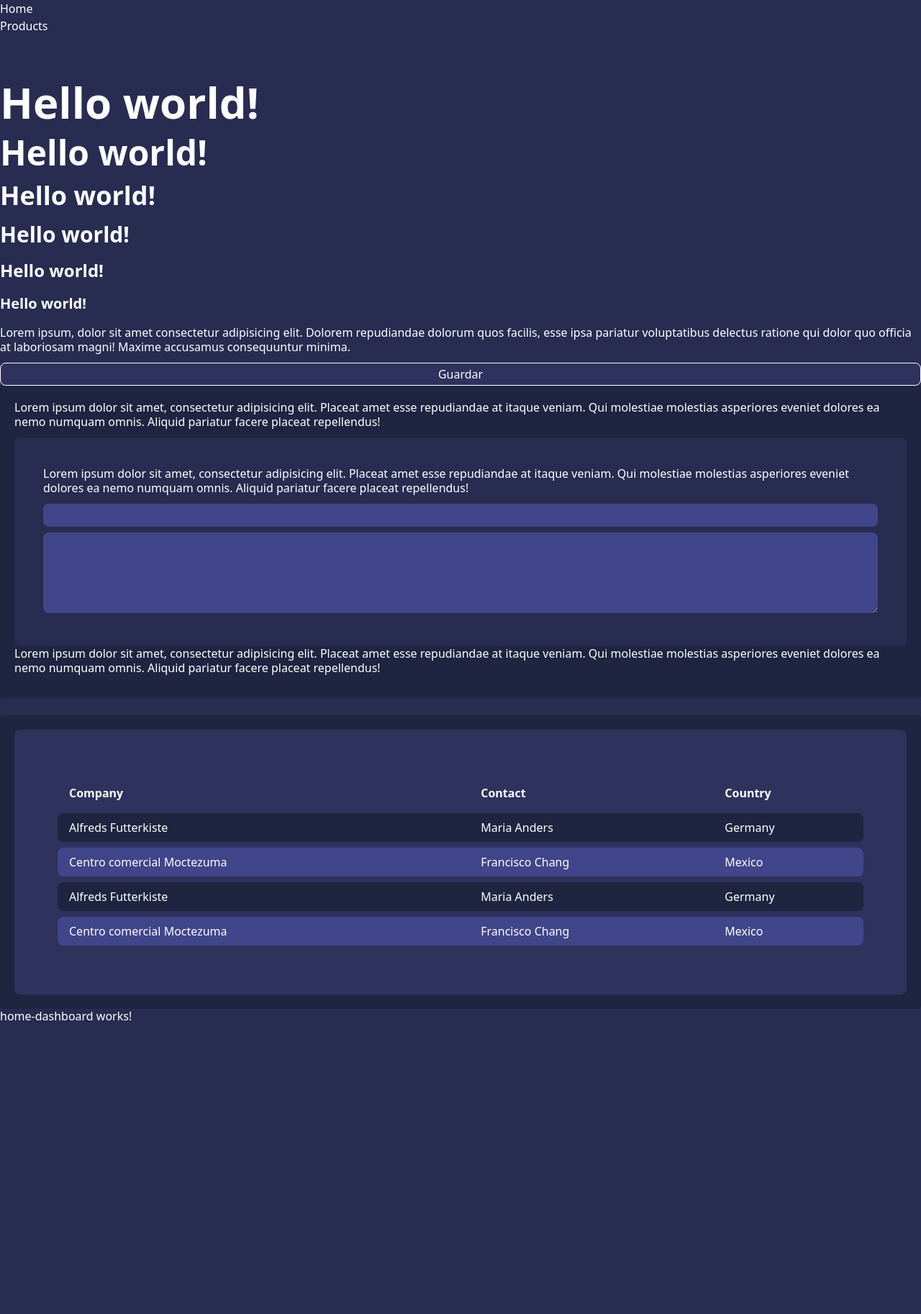
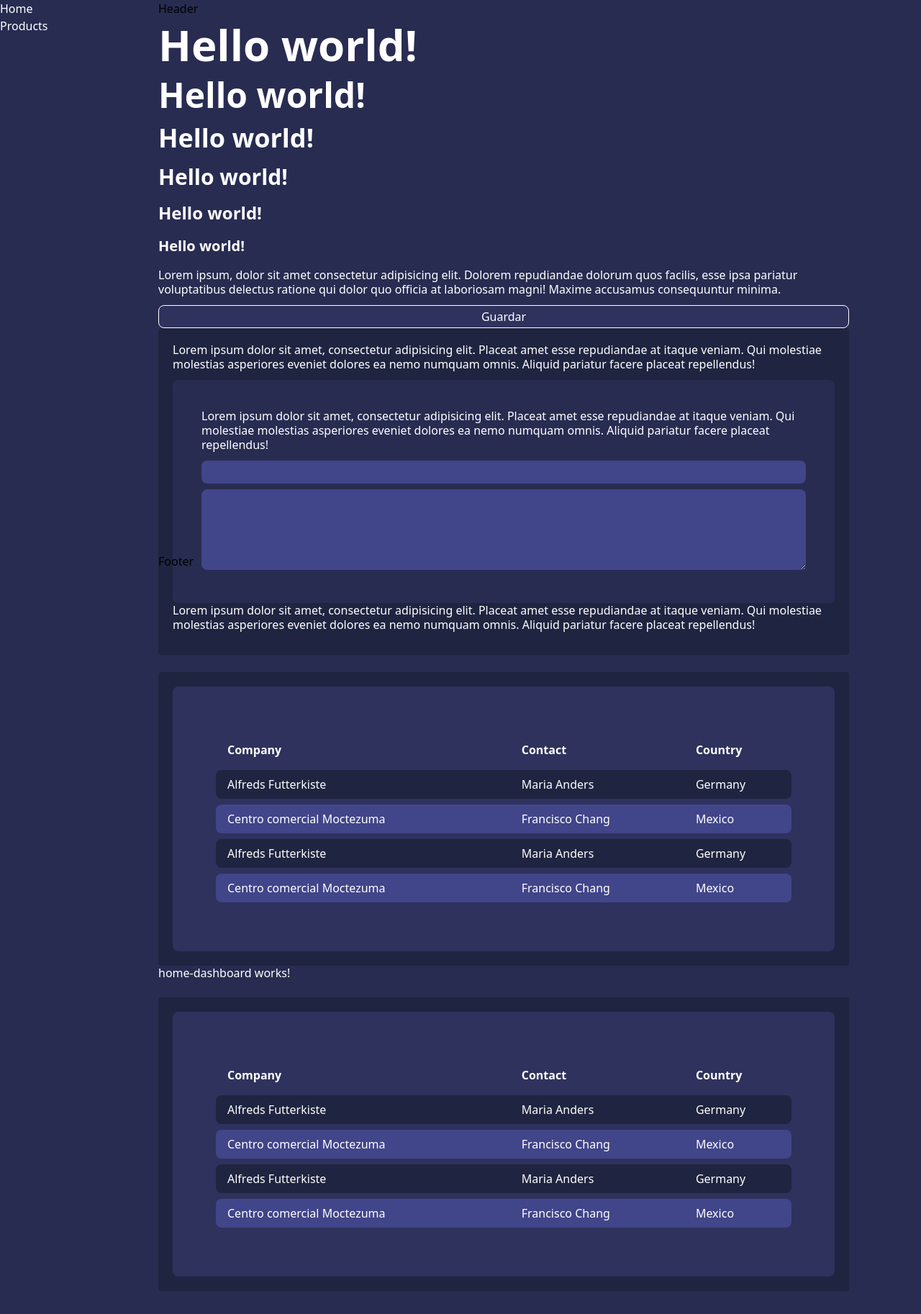
Before and after one commit to KatherinSernaMeza/products-crud-angular, an Angular app: page /home in a window 1280 px wide. Shown: the whole page at 72% size. Before the commit the page ends 1434 px from the top, so only its background shows below. Built offline with nearby package versions, Linux system fonts and the light colour scheme.

Commit message:
Implement Responsive Layout Structure

```diff
--- a/src/app/app.component.html
+++ b/src/app/app.component.html
@@ -1,20 +1,4 @@
 <div>
-  <aside>
-    <nav>
-      <menu>
-        <li>
-          <ul>
-            <a>Home</a>
-          </ul>
-          <ul>
-            <a>Products</a>
-          </ul>
-        </li>
-      </menu>
-    </nav>
-  </aside>
-  <header></header>
-  <footer></footer>
   <h1>Hello world!</h1>
   <h2>Hello world!</h2>
   <h3>Hello world!</h3>
@@ -89,4 +73,36 @@
     </div>
   </div>
   <router-outlet></router-outlet>
+
+  <div class="container mx-auto mt-6 rounded bg-container p-5">
+    <div class="rounded-lg bg-card p-5 text-left">
+      <table class="border-separate border-spacing-[8px] border-spacing-x-0">
+        <tr>
+          <th>Company</th>
+          <th>Contact</th>
+          <th>Country</th>
+        </tr>
+        <tr class="bg-container">
+          <td>Alfreds Futterkiste</td>
+          <td>Maria Anders</td>
+          <td>Germany</td>
+        </tr>
+        <tr class="bg-row">
+          <td>Centro comercial Moctezuma</td>
+          <td>Francisco Chang</td>
+          <td>Mexico</td>
+        </tr>
+        <tr class="bg-container">
+          <td>Alfreds Futterkiste</td>
+          <td>Maria Anders</td>
+          <td>Germany</td>
+        </tr>
+        <tr class="bg-row">
+          <td>Centro comercial Moctezuma</td>
+          <td>Francisco Chang</td>
+          <td>Mexico</td>
+        </tr>
+      </table>
+    </div>
+  </div>
 </div>
--- a/src/index.html
+++ b/src/index.html
@@ -7,7 +7,31 @@
     <meta name="viewport" content="width=device-width, initial-scale=1" />
     <link rel="icon" type="image/x-icon" href="favicon.ico" />
   </head>
-  <body class="dark">
-    <app-root></app-root>
+  <body class="tablet:grid-cols-[220px_minmax(900px,_1fr)_100px] dark grid">
+    <span>
+      <aside>
+        <nav>
+          <menu>
+            <li class="sticky top-0">
+              <ul>
+                <a>Home</a>
+              </ul>
+              <ul>
+                <a>Products</a>
+              </ul>
+            </li>
+          </menu>
+        </nav>
+      </aside>
+    </span>
+    <span class="grid-rows-[220px_minmax(900px,_1fr)_100px]">
+      <header class="sticky top-0">Header</header>
+      <main>
+        <section>
+          <app-root></app-root>
+        </section>
+      </main>
+      <footer class="sticky bottom-0">Footer</footer>
+    </span>
   </body>
 </html>
--- a/tailwind.config.js
+++ b/tailwind.config.js
@@ -21,6 +21,10 @@ module.exports = {
       fontFamily: {
         body: ["Montserrat"],
       },
+      screens: {
+        tablet: "992px",
+        // => @media (min-width: 992px) { ... }
+      },
     },
   },
   plugins: [],
```
